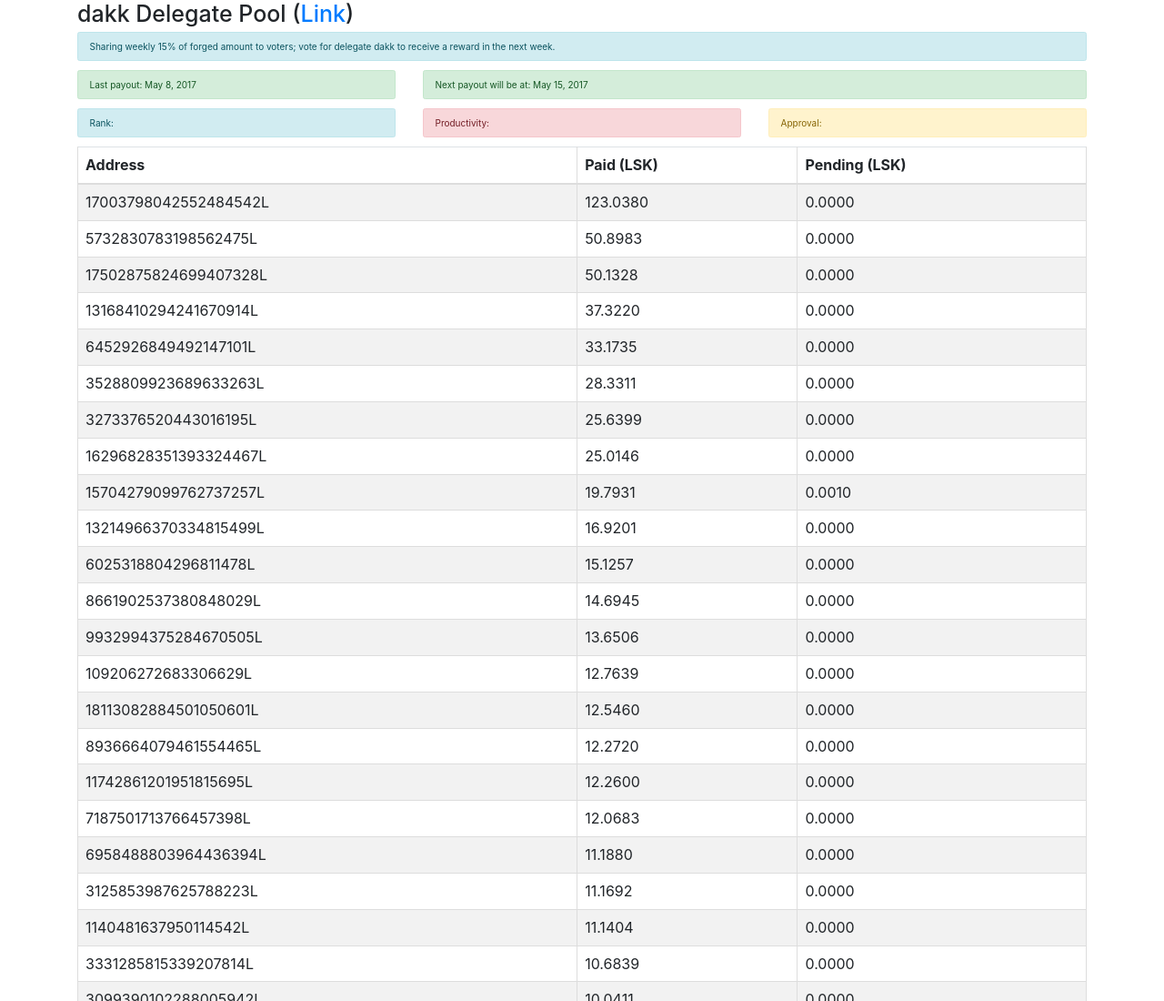
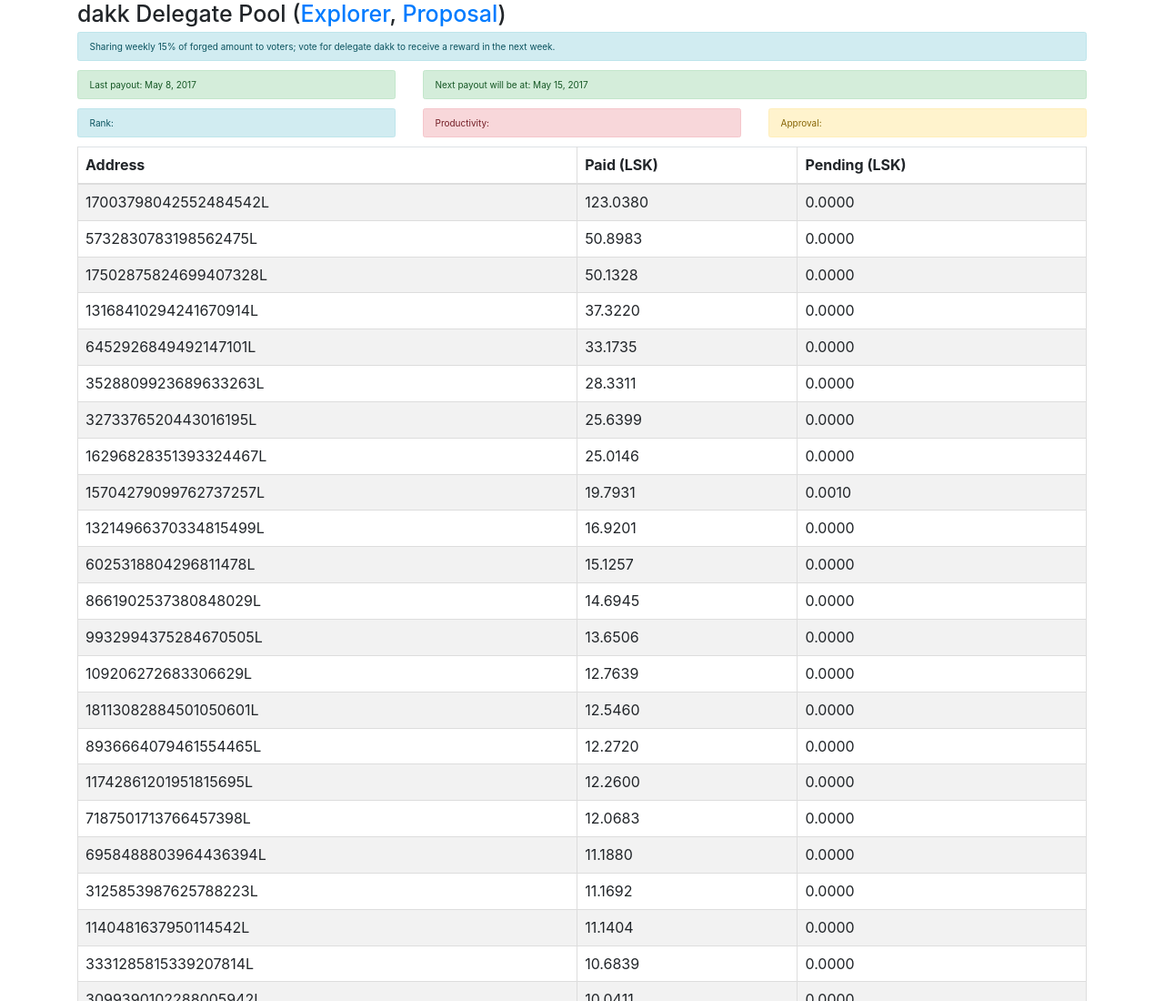
Before and after one commit to dakk/lisk-pool, a plain HTML site: page docs/index.html in a window 1280 px wide. Shown: the top 1100 px of the page at 91% size. Drawn offline with nearby package versions, Linux system fonts and the light colour scheme; no server answers.

Commit message:
proposal link

```diff
--- a/docs/index.html
+++ b/docs/index.html
@@ -9,7 +9,7 @@
     </head>
     <body ng-app="delegateApp" ng-controller="indexCtrl">
         <div class="container">
-            <h1>dakk Delegate Pool (<a href="https://explorer.lisk.io/address/2324852447570841050L" target="_blank">Link</a>)</h1>
+            <h1>dakk Delegate Pool (<a href="https://explorer.lisk.io/address/2324852447570841050L" target="_blank">Explorer</a>, <a href="https://forum.lisk.io/viewtopic.php?f=48&t=1094" target="_blank">Proposal</a>)</h1>
             <div class="alert alert-info" role="alert">Sharing weekly 15% of forged amount to voters; vote for delegate dakk to receive a reward in the next week.</div>
 
             <div class="row">
```
